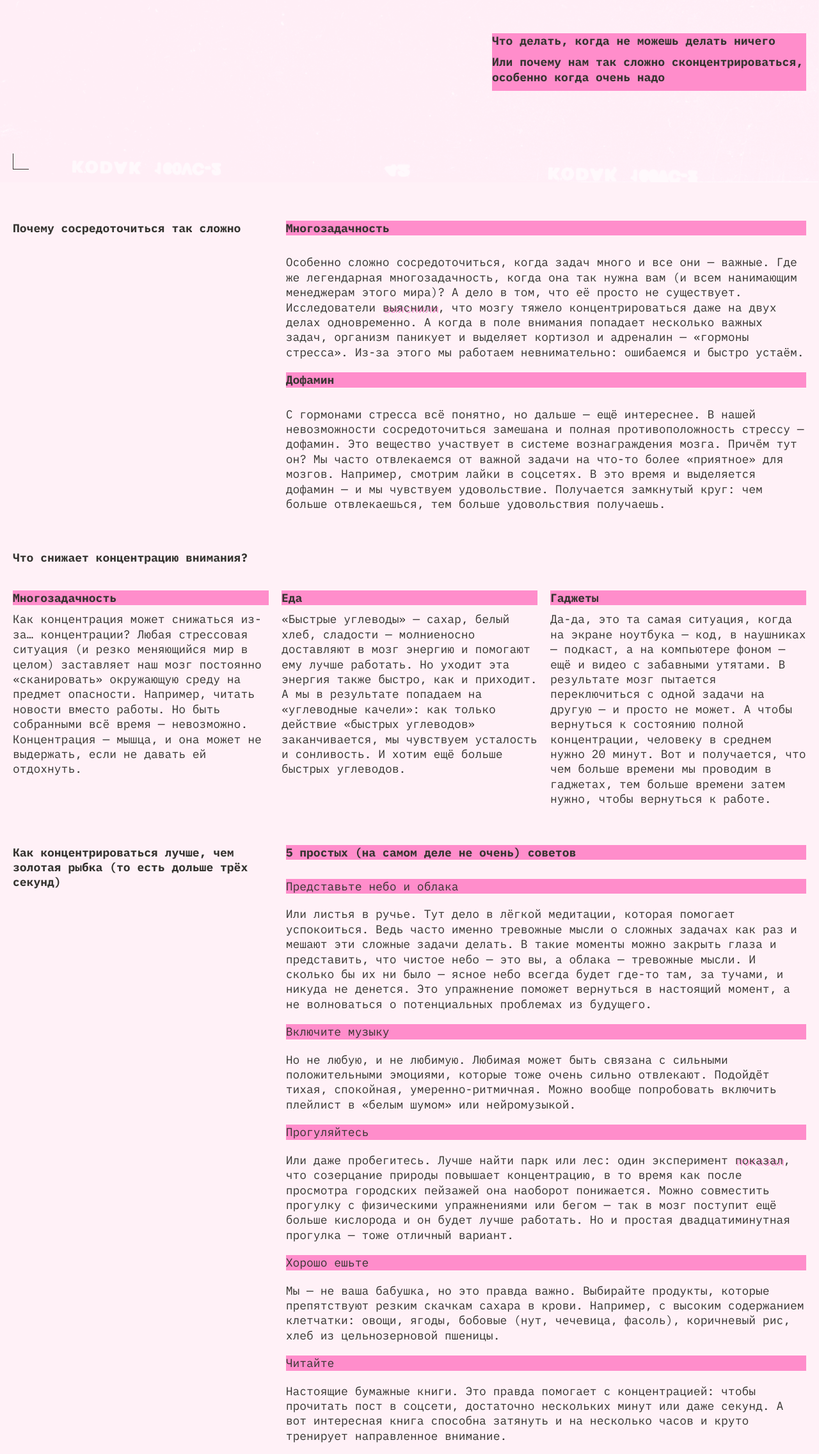
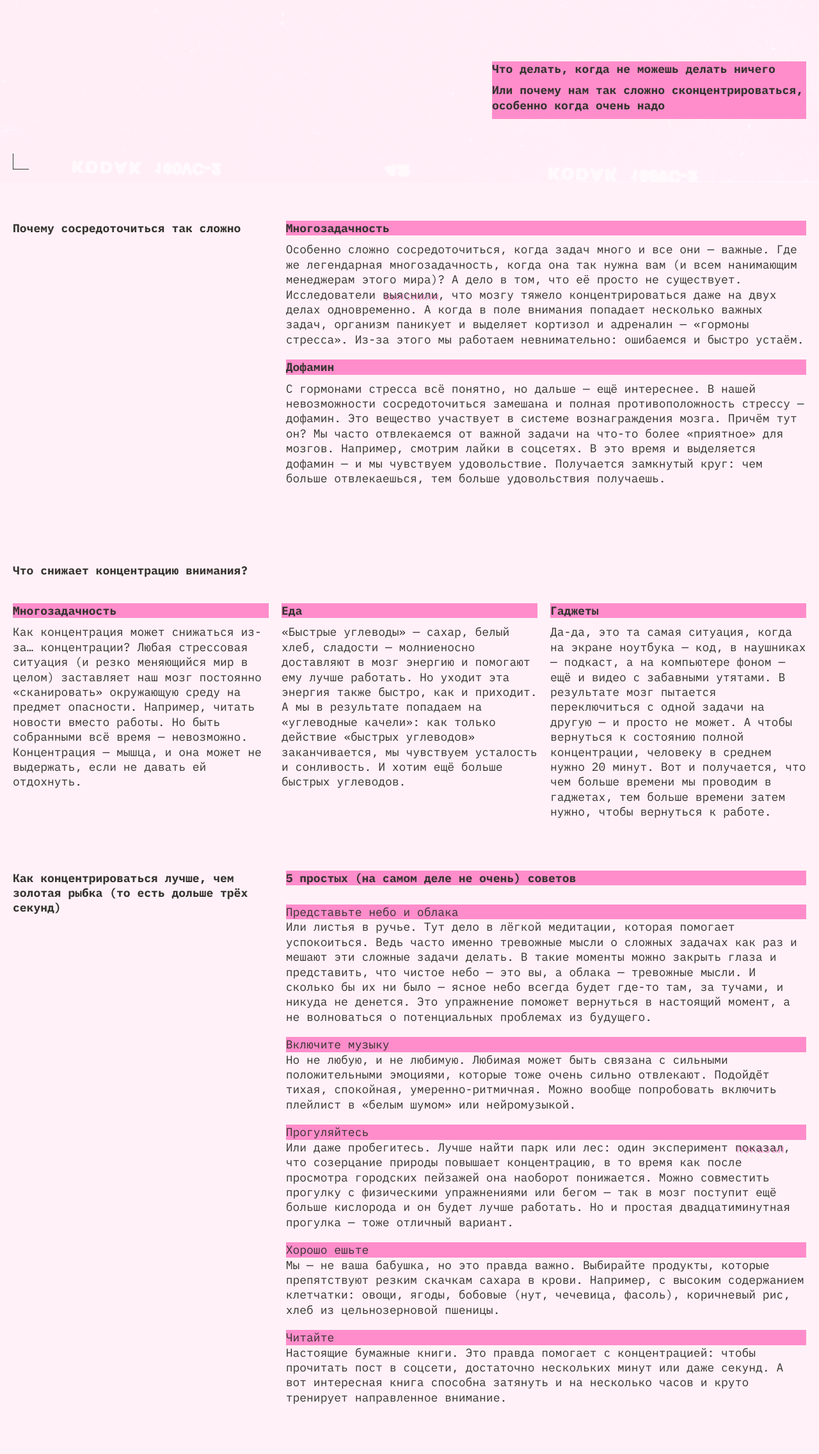
Before and after one commit to Artewolfves/slozhno-sosredotochitsya, a plain HTML site: page index.html in a window 1280 px wide. Shown: the part 515-2788 px from the top of the page at 64% size. Drawn offline with Linux system fonts and the light colour scheme.

Commit message:
устранение замечаний по проекту

```diff
--- a/index.html
+++ b/index.html
@@ -6,12 +6,14 @@
     <meta name="viewport" content="width=device-width, initial-scale=1.0" />
     <link rel="stylesheet" href="./fonts/fonts.css">
     <link rel="stylesheet" href="./styles/variables.css">
+    <link rel="stylesheet" href="./styles/globals.css">
     <link rel="stylesheet" href="./styles/style.css">
     <link rel="stylesheet" href="./styles/dark.css">
     <link rel="stylesheet" href="./styles/light.css">
-    <link rel="stylesheet" href="./styles/globals.css">
     <meta name="color-scheme" content="dark light">
-    <link rel="icon" href="./images/favicon.svg">
+    <link rel="icon" href="./images/favicon.svg" type="image/svg+xml">
+    <link rel="icon" href="./images/favicon.ico" sizes="any">
+    <link rel="apple-touch-icon" href="./images/mobile-icon.png">
     <title>Сложно сосредоточиться</title>
   </head>
   <body class="page">
@@ -44,48 +46,62 @@
         </ul>
       </nav>
       <h1 class="header__title">No focus</h1>
-      <div class="header__content">
+      <article class="header__content">
         <p class="main__subtitle">Что делать, когда не можешь делать ничего</p>
         <p class="main__subtitle">Или почему нам так сложно сконцентрироваться, особенно когда очень надо</p>
-      </div>
+      </article>
     </header>
     <main class="main__content">
-      <section class="articles article__start">
-        <h2 class="main__title main__title__start">Почему сосредоточиться так сложно</h2>
+      <section class="articles article__about">
+        <h2 class="main__title main__title__about">Почему сосредоточиться так сложно</h2>
+      <article>
         <h3 class="main__subtitle">Многозадачность</h3>
         <p class="main__text">Особенно сложно сосредоточиться, когда задач много и все они — важные. Где же легендарная многозадачность, когда она так нужна вам (и всем нанимающим менеджерам этого мира)? А дело в том, что её просто не существует. Исследователи
-          <a href="#" class="text__link">выяснили</a>, что мозгу тяжело концентрироваться даже на двух делах одновременно. А когда в поле внимания попадает несколько важных задач, организм паникует и выделяет кортизол и адреналин — «гормоны стресса». Из-за этого мы работаем невнимательно: ошибаемся и быстро устаём.</p>
+          <a href="#" class="text__link" target="_blank">выяснили</a>, что мозгу тяжело концентрироваться даже на двух делах одновременно. А когда в поле внимания попадает несколько важных задач, организм паникует и выделяет кортизол и адреналин — «гормоны стресса». Из-за этого мы работаем невнимательно: ошибаемся и быстро устаём.</p>
+      </article>
+      <article>
         <h3 class="main__subtitle">Дофамин</h3>
         <p class="main__text">С гормонами стресса всё понятно, но дальше — ещё интереснее. В нашей невозможности сосредоточиться замешана и полная противоположность стрессу — дофамин. Это вещество участвует в системе вознаграждения мозга. Причём тут он? Мы часто отвлекаемся от важной задачи на что-то более «приятное» для мозгов. Например, смотрим лайки в соцсетях. В это время и выделяется дофамин — и мы чувствуем удовольствие. Получается замкнутый круг: чем больше отвлекаешься, тем больше удовольствия получаешь.</p>
+      </article>
       </section>
-      <section class="articles article__second">
-        <h2 class="main__title main__title__second">Что снижает концентрацию внимания?</h2>
-        <div>
+      <section class="articles article__causes">
+        <h2 class="main__title main__title__causes">Что снижает концентрацию внимания?</h2>
+        <article>
           <h3 class="main__subtitle">Многозадачность</h3>
         <p class="main__text">Как концентрация может снижаться из-за… концентрации? Любая стрессовая ситуация (и резко меняющийся мир в целом) заставляет наш мозг постоянно «сканировать» окружающую среду на предмет опасности. Например, читать новости вместо работы. Но быть собранными всё время — невозможно. Концентрация — мышца, и она может не выдержать, если не давать ей отдохнуть.</p>
-        </div>
-        <div>
+        </article>
+        <article>
         <h3 class="main__subtitle">Еда</h3>
         <p class="main__text">«Быстрые углеводы» — сахар, белый хлеб, сладости — молниеносно доставляют в мозг энергию и помогают ему лучше работать. Но уходит эта энергия также быстро, как и приходит. А мы в результате попадаем на «углеводные качели»: как только действие «быстрых углеводов» заканчивается, мы чувствуем усталость и сонливость. И хотим ещё больше быстрых углеводов.</p>
-        </div>
-        <div>
+        </article>
+        <article>
         <h3 class="main__subtitle">Гаджеты</h3>
         <p class="main__text">Да-да, это та самая ситуация, когда на экране ноутбука — код, в наушниках — подкаст, а на компьютере фоном — ещё и видео с забавными утятами. В результате мозг пытается переключиться с одной задачи на другую — и просто не может. А чтобы вернуться к состоянию полной концентрации, человеку в среднем нужно 20 минут. Вот и получается, что чем больше времени мы проводим в гаджетах, тем больше времени затем нужно, чтобы вернуться к работе.</p>
-        </div>
+        </article>
       </section>
-      <section class="articles article__th">
-        <h2 class="main__title main__title__th">Как концентрироваться лучше, чем золотая рыбка (то есть дольше трёх секунд)</h2>
+      <section class="articles article__adviсe">
+        <h2 class="main__title main__title__adviсe">Как концентрироваться лучше, чем золотая рыбка (то есть дольше трёх секунд)</h2>
         <h3 class="main__subtitle">5 простых (на самом деле не очень) советов</h3>
-        <p class="additional__subtitle">Представьте небо и облака</p>
-        <p class="main__text">Или листья в ручье. Тут дело в лёгкой медитации, которая помогает успокоиться. Ведь часто именно тревожные мысли о сложных задачах как раз и мешают эти сложные задачи делать. В такие моменты можно закрыть глаза и представить, что чистое небо — это вы, а облака — тревожные мысли. И сколько бы их ни было — ясное небо всегда будет где-то там, за тучами, и никуда не денется. Это упражнение поможет вернуться в настоящий момент, а не волноваться о потенциальных проблемах из будущего.</p>
-        <p class="additional__subtitle">Включите музыку</p>
-        <p class="main__text">Но не любую, и не любимую. Любимая может быть связана с сильными положительными эмоциями, которые тоже очень сильно отвлекают. Подойдёт тихая, спокойная, умеренно-ритмичная. Можно вообще попробовать включить плейлист в «белым шумом» или нейромузыкой.</p>
-        <p class="additional__subtitle">Прогуляйтесь</p>
-        <p class="main__text">Или даже пробегитесь. Лучше найти парк или лес: один эксперимент <a href="#" class="text__link">показал</a>, что созерцание природы повышает концентрацию, в то время как после просмотра городских пейзажей она наоборот понижается. Можно совместить прогулку с физическими упражнениями или бегом — так в мозг поступит ещё больше кислорода и он будет лучше работать. Но и простая двадцатиминутная прогулка — тоже отличный вариант.</p>
-        <p class="additional__subtitle">Хорошо ешьте</p>
-        <p class="main__text">Мы — не ваша бабушка, но это правда важно. Выбирайте продукты, которые препятствуют резким скачкам сахара в крови. Например, с высоким содержанием клетчатки: овощи, ягоды, бобовые (нут, чечевица, фасоль), коричневый рис, хлеб из цельнозерновой пшеницы.</p>
-        <p class="additional__subtitle">Читайте</p>
-        <p class="main__text">Настоящие бумажные книги. Это правда помогает с концентрацией: чтобы прочитать пост в соцсети, достаточно нескольких минут или даже секунд. А вот интересная книга способна затянуть и на несколько часов и круто тренирует направленное внимание.</p>
+        <article>
+          <h4 class="additional__subtitle">Представьте небо и облака</h4>
+          <p class="main__text">Или листья в ручье. Тут дело в лёгкой медитации, которая помогает успокоиться. Ведь часто именно тревожные мысли о сложных задачах как раз и мешают эти сложные задачи делать. В такие моменты можно закрыть глаза и представить, что чистое небо — это вы, а облака — тревожные мысли. И сколько бы их ни было — ясное небо всегда будет где-то там, за тучами, и никуда не денется. Это упражнение поможет вернуться в настоящий момент, а не волноваться о потенциальных проблемах из будущего.</p>
+        </article>
+        <article>
+          <h4 class="additional__subtitle">Включите музыку</h4>
+          <p class="main__text">Но не любую, и не любимую. Любимая может быть связана с сильными положительными эмоциями, которые тоже очень сильно отвлекают. Подойдёт тихая, спокойная, умеренно-ритмичная. Можно вообще попробовать включить плейлист в «белым шумом» или нейромузыкой.</p>
+        </article>
+        <article>
+          <h4 class="additional__subtitle">Прогуляйтесь</h4>
+          <p class="main__text">Или даже пробегитесь. Лучше найти парк или лес: один эксперимент <a href="#" class="text__link" target="_blank">показал</a>, что созерцание природы повышает концентрацию, в то время как после просмотра городских пейзажей она наоборот понижается. Можно совместить прогулку с физическими упражнениями или бегом — так в мозг поступит ещё больше кислорода и он будет лучше работать. Но и простая двадцатиминутная прогулка — тоже отличный вариант.</p>
+        </article>
+        <article>
+          <h4 class="additional__subtitle">Хорошо ешьте</h4>
+          <p class="main__text">Мы — не ваша бабушка, но это правда важно. Выбирайте продукты, которые препятствуют резким скачкам сахара в крови. Например, с высоким содержанием клетчатки: овощи, ягоды, бобовые (нут, чечевица, фасоль), коричневый рис, хлеб из цельнозерновой пшеницы.</p>
+        </article>
+        <article>
+          <h4 class="additional__subtitle">Читайте</h4>
+          <p class="main__text">Настоящие бумажные книги. Это правда помогает с концентрацией: чтобы прочитать пост в соцсети, достаточно нескольких минут или даже секунд. А вот интересная книга способна затянуть и на несколько часов и круто тренирует направленное внимание.</p>
+        </article>
       </section>
       <section class="gallery">
         <h3 class="main__subtitle">А можно в картинках?</h3>
@@ -109,7 +125,7 @@
       </section>
     </main>
     <footer class="footer decorated-zone ">
-      <p class="footer__title">focus</p>
+      <h2 class="footer__title">focus</h2>
     </footer>
     <script src="./scripts/script.js"></script>
   </body>
--- a/styles/light.css
+++ b/styles/light.css
@@ -44,12 +44,12 @@
   --border-shadow: rgba(50, 49, 45, 0.40);
   }
 
-  .decorated__element::before {
+  .page.theme_auto .decorated__element::before {
     color: transparent;
     background-image: none;
   }
 
-  .decorated__element::after {
+  .page.theme_auto .decorated__element::after {
     color: transparent;
     background-color: transparent;
     box-shadow: none;
--- a/styles/style.css
+++ b/styles/style.css
@@ -23,25 +23,25 @@
 
 .header__content {
   background-color: var(--accent-color);
-  align-self: start;
+  align-self: center;
   justify-self: stretch;
-  margin-block-start: 55px;
 }
 
 .decorated__element {
   position: absolute;
-  font-family: var(--accent-font);
+  font-family: var(--accent-font), monospace;
   color: var(--accent-color);
   inset-block-start: 15px;
   inset-inline-end: 64px;
 }
 
 .decorated__element::before {
-  content: 'REC';
+  content: 'rec';
   position: absolute;
   font-size: 18px;
   font-style: normal;
   font-weight: 400;
+  text-transform: uppercase;
   inset-block-start: -2px;
   inset-inline-end: -25px;
 }
@@ -89,7 +89,7 @@
 .header__theme-menu {
   display: flex;
   justify-self: end;
-  padding-block-start: 75px;
+  align-items: center;
 }
 
 .header__theme-menu-list {
@@ -103,7 +103,7 @@
   text-transform: lowercase;
   padding: 1px 13px;
   border: 1px solid transparent;
-  font-family: var(--accent-font);
+  font-family: var(--accent-font), monospace;
   text-align: center;
   font-size: 18px;
   background-color: transparent;
@@ -132,12 +132,11 @@
   font-size: clamp(7.25rem, 7.0115rem + 1.0178vw, 7.5rem);
   color: var(--header-color);
   text-shadow: 4px 4px 0 var(--shadow-color);
-  font-family: var(--accent-font);
+  font-family: var(--accent-font), monospace;
   text-transform: lowercase;
 }
 
 .main__content {
-  background-color: var(--bg-color);
   padding-block-start: 40px;
   padding-inline-start: 10px;
   padding-inline-end: 10px;
@@ -146,11 +145,12 @@
 .articles {
   display: grid;
   gap: 20px;
+  /* padding-block-start: 50px; */
 }
 
 .main__title {
   color: var(--title-color);
-  font-family: var(--accent-font);
+  font-family: var(--accent-font), monospace;
   font-size: 18px;
   font-style: normal;
   font-weight: 700;
@@ -162,7 +162,7 @@
 .main__subtitle {
   background-color: var(--accent-color);
   color: var(--subtitle-color);
-  font-family: var(--accent-font);
+  font-family: var(--accent-font), monospace;
   font-size: 18px;
   font-style: normal;
   font-weight: 700;
@@ -173,7 +173,7 @@
 .additional__subtitle {
   background-color: var(--accent-color);
   color: var(--subtitle-color);
-  font-family: var(--accent-font);
+  font-family: var(--accent-font), monospace;
   font-size: 18px;
   font-style: normal;
   font-weight: 400;
@@ -182,11 +182,19 @@
 
 .main__text {
   color: var(--text-color);
-  font-family: var(--accent-font);
+  font-family: var(--accent-font), monospace;
   font-size: 18px;
   font-style: normal;
   font-weight: 400;
   line-height: 23.4px;
+}
+
+.article__causes {
+  margin-block-start: 50px;
+}
+
+.article__adviсe {
+  margin-block-start: 50px;
 }
 
 .text__link {
@@ -228,12 +236,13 @@
   padding: 10px;
   position: relative;
   height: 100vh;
+  min-height: 667px;
 }
 
 .footer__title {
   color: var(--header-color);
   text-shadow: 2px 2px 0px var(--accent-color);
-  font-family: var(--accent-font);
+  font-family: var(--accent-font), monospace;
   font-size: clamp(7.25rem, 7.0115rem + 1.0178vw, 7.5rem);
   font-style: normal;
   font-weight: 700;
@@ -274,33 +283,33 @@
     padding-inline-end: 20px;
   }
 
-  .article__start {
+  .article__about {
     grid-template-columns: 1fr 2fr;
     gap: 20px;
   }
 
-  .main__title__start {
+  .main__title__about {
     grid-row-start: 1;
     grid-row-end: 5;
   }
 
-  .article__second {
-    margin-block-start: 60px;
+  .article__causes {
+    margin-block-start: 80px;
   }
 
-  .main__title__second {
+  .main__title__causes {
     max-inline-size: 30%;
   }
 
-  .article__th {
+  .article__adviсe {
     grid-template-columns: 1fr 2fr;
-    margin-block-start: 60px;
+    margin-block-start: 80px;
     gap: 20px;
   }
 
-  .main__title__th {
+  .main__title__adviсe {
     grid-row-start: 1;
-    grid-row-end: 12;
+    grid-row-end: 7;
   }
 
   .gallery {
@@ -351,12 +360,6 @@
 
 @media (1024px <= width) {
 
-  .header {
-    padding-inline-start: 20px;
-    padding-inline-end: 20px;
-    padding-block-start: 20px;
-  }
-
   .decorated__element::before {
     inset-block-start: 7px;
     inset-inline-end: -17px;
@@ -368,12 +371,12 @@
   }
 
   .header__title {
-    font-size: clamp(7.5rem, 0.5625rem + 14.4531vw, 9.8125rem);
     margin-inline-start: -20px;
   }
 
   .header__theme-menu {
     justify-self: center;
+    align-items: flex-start;
     padding-block-start: 0px;
   }
 
@@ -386,29 +389,23 @@
     max-inline-size: 491px;
   }
 
-  .article__second {
-  display: grid;
-  grid-template-columns: repeat(3, 1fr);
+  .article__causes {
+    display: grid;
+    grid-template-columns: repeat(3, 1fr);
   }
 
-  .main__title__second {
+  .main__title__causes {
     max-inline-size: 30%;
     grid-column: span 3;
   }
 
   .decorated-zone::before {
-
     inset-block-start: 20px;
     inset-inline-end: 20px;
   }
 
   .decorated-zone::after {
-
     inset-block-end: 20px;
     inset-inline-start: 20px;
   }
-
-  .footer__title {
-    font-size: clamp(7.5rem, 0.5625rem + 14.4531vw, 9.8125rem);
-  }
 }
--- a/styles/variables.css
+++ b/styles/variables.css
@@ -9,7 +9,6 @@
   --shadow-color: #FF0070;
   --header-color: #DB00FF;
   --accent-font: 'IBM Plex Mono';
-  /* --text-color: #000028; */
   --text-color:#F1B2CE;
   --subtitle-color: #000028;
   --border-shadow: rgba(255, 0, 112, 0.40);
```
